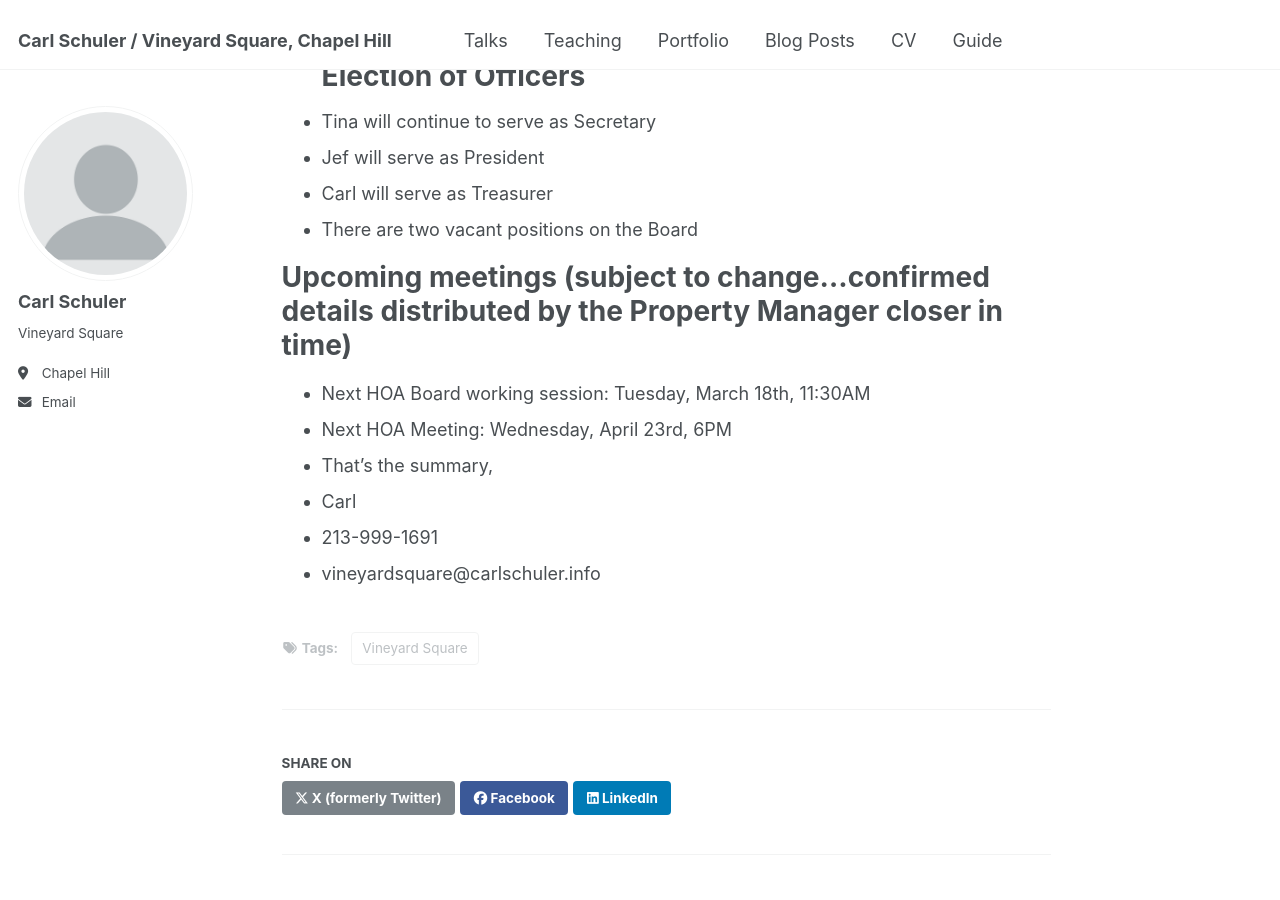
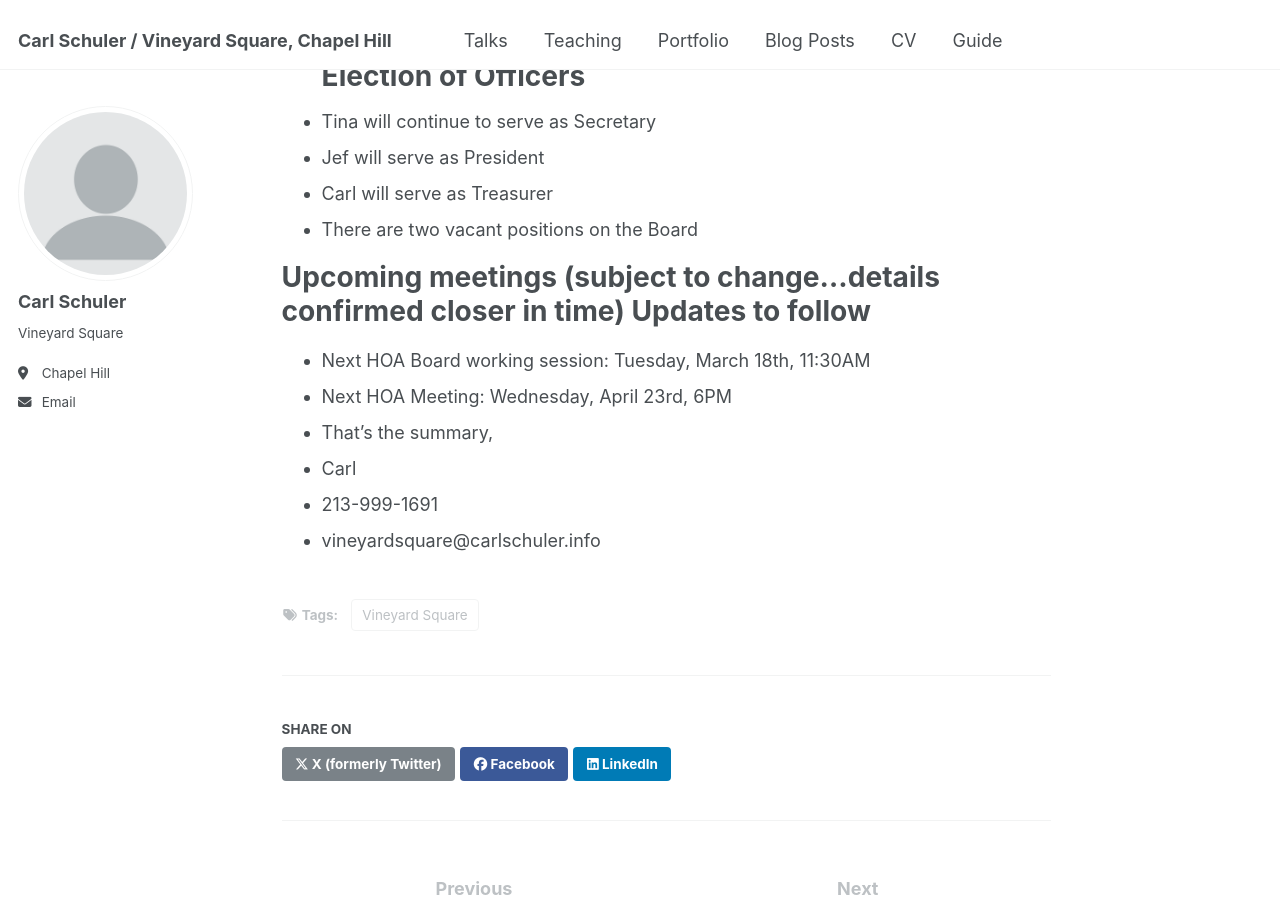
Before and after one commit to CarlSchuler/carl.github.io, a Jekyll site: the page built from _posts/2025-02-24-blog-post-3.md, in a window 1280 px wide and 900 px high, scrolled down 766 px. Built offline with Jekyll 4.4.1, drawn with Linux system fonts in a browser that asks for light colours.

Commit message:
Update 2025-02-24-blog-post-3.md

```diff
--- a/_posts/2025-02-24-blog-post-3.md
+++ b/_posts/2025-02-24-blog-post-3.md
@@ -26,7 +26,7 @@ These are my personal notes I jotted down during the open portion of the HOA mee
 *  Carl will serve as Treasurer
 *  There are two vacant positions on the Board
 
-#  Upcoming meetings   (subject to change...confirmed details distributed by the Property Manager closer in time)
+#  Upcoming meetings   (subject to change...details confirmed closer in time)  Updates to follow
 *  Next HOA Board working session:  Tuesday, March 18th, 11:30AM
 *  Next HOA Meeting:  Wednesday, April 23rd, 6PM
 *  That's the summary,
```
